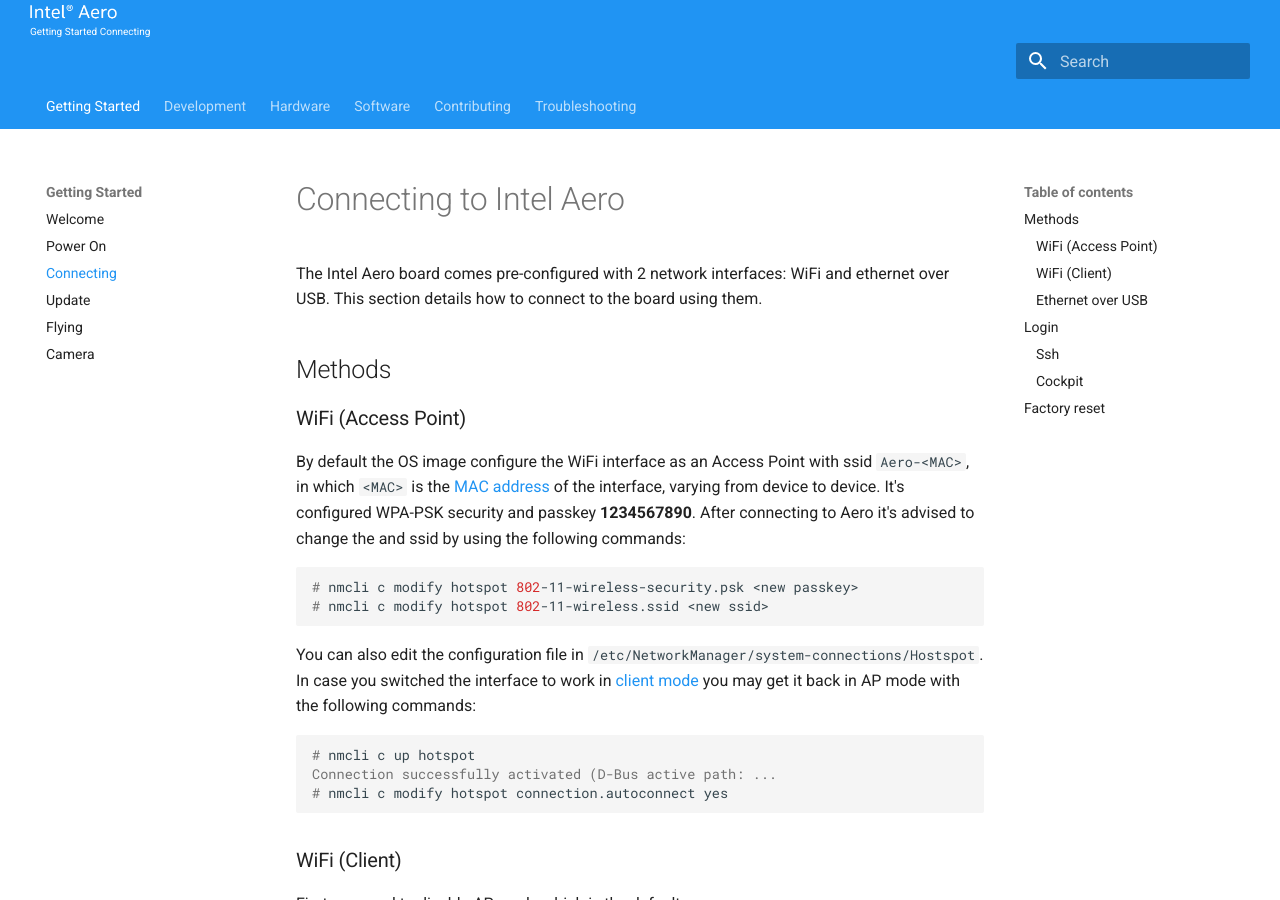
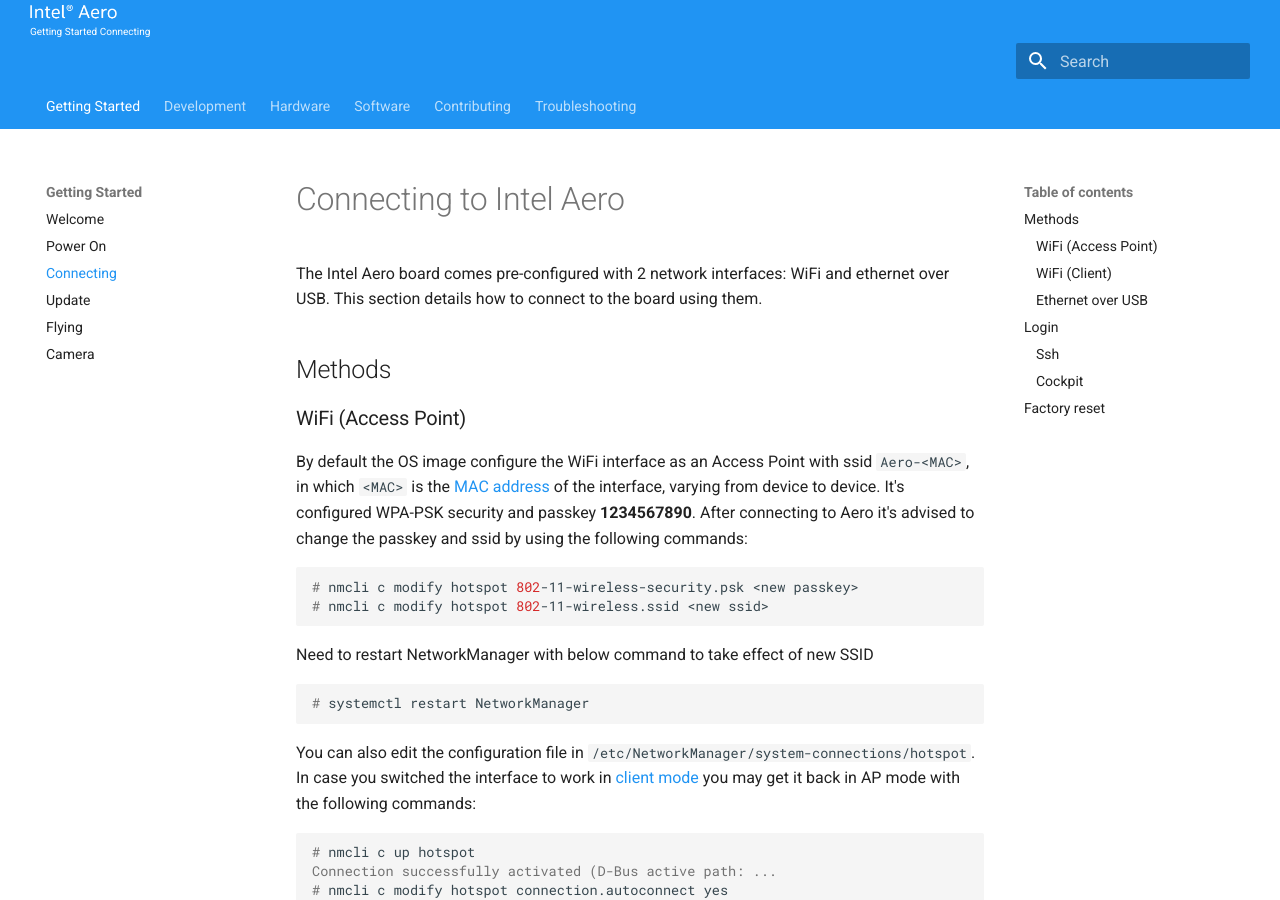
Before and after one commit to sugnanprabhu/intel-aero-docs, an MkDocs documentation site: the page built from docs/getting-started/connecting.md, in a window 1280 px wide and 900 px high. Built offline with MkDocs 1.6.1 and Material for MkDocs 9.7.7, drawn with Linux system fonts in a browser that asks for light colours; old or Windows-style settings are respelled for this version of MkDocs.

Commit message:
Fix typo errors

````diff
--- a/docs/getting-started/connecting.md
+++ b/docs/getting-started/connecting.md
@@ -11,15 +11,20 @@
 `Aero-<MAC>`, in which `<MAC>` is the [MAC address](https://en.wikipedia.org/wiki/MAC_address)
 of the interface, varying from device to device. It's configured WPA-PSK security
 and passkey **1234567890**. After connecting to Aero it's advised to
-change the and ssid by using the following commands:
+change the passkey and ssid by using the following commands:
 
 ``` console
 # nmcli c modify hotspot 802-11-wireless-security.psk <new passkey>
 # nmcli c modify hotspot 802-11-wireless.ssid <new ssid>
 ```
+Need to restart NetworkManager with below command to take effect of new SSID
+
+``` console
+# systemctl restart NetworkManager
+```
 
 You can also edit the configuration file in
-`/etc/NetworkManager/system-connections/Hostspot`. In case you switched the
+`/etc/NetworkManager/system-connections/hotspot`. In case you switched the
 interface to work in [client mode](#wifi-client) you may get it back in AP mode
 with the following commands:
 
````
